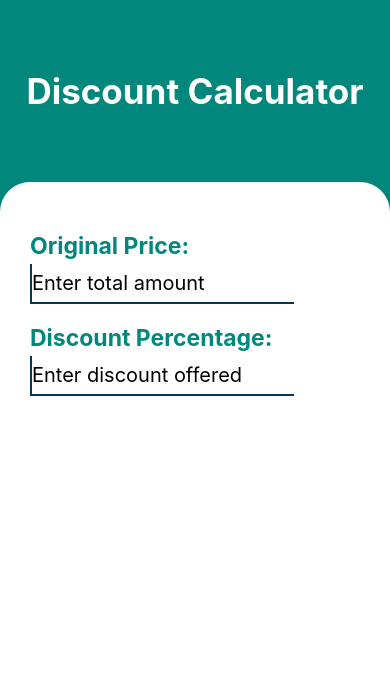
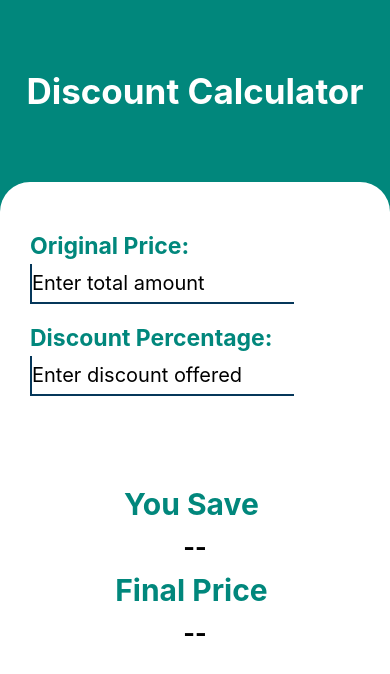
Before and after one commit to mudassirahmad/DiscountCalculator, a React Native app: screen / in a window 390 px wide. Shown: the top 674 px of the page. Built offline with nearby package versions, Linux system fonts and the light colour scheme.

Commit message:
Task 3 & 4 both implemented... You Save & Final Price are calculated and displayed

```diff
--- a/App.js
+++ b/App.js
@@ -1,34 +1,69 @@
 import { StatusBar } from 'expo-status-bar';
-import React from 'react';
-import { StyleSheet, Text, View, TextInput, TouchableWithoutFeedback, Keyboard, ScrollView } from 'react-native';
+import React, { useState , Component, useEffect} from 'react';
+import {  StyleSheet, Text, View, TextInput, TouchableWithoutFeedback, Keyboard, Alert } from 'react-native';
 
 export default function App() {
 
-  const [value, onChangeText] = React.useState('Useless Placeholder');
-  const DismissKeyboard = ({ children }) => (
+  const [save, setSave] = useState();
+  const [finalPrice, setFinalPrice]= useState();
+  const [enteredPrice, setEnterdPrice]= useState("");
+  const [discount , setDiscount]= useState("");
+  const [check, setCheck]=useState(2);
+
+
+  /*const DismissKeyboard = ({ children }) => (
     <TouchableWithoutFeedback onPress={() => Keyboard.dismiss()}>
       {children}
     </TouchableWithoutFeedback>
-  );
+  );*/
+  useEffect(()=>{
+    setCheck(0);
+  }, []);
 
+  function Calculate(){
+    var disc= parseFloat(discount);
+    var price= parseFloat(enteredPrice);
+    if(disc>100){
+      Alert.alert("invalid number", "Discount value must be less than equal to 100");
+      setDiscount("");
+      return;
+    }
+    if(enteredPrice!=="" && discount!==""){
+      var calc=(price*disc)/100;
+      setSave(calc.toFixed(2));
+      var difference= price - calc;
+      setFinalPrice(difference.toFixed(2));
+      setCheck(1);
+    }
+  }
 
   return (
-    <DismissKeyboard>
-
 
     <View style={styles.container}>
        <View style={styles.header}>
          <Text style={styles.headerText}>Discount Calculator</Text>
        </View>
+       <TouchableWithoutFeedback onPress={Keyboard.dismiss} accessible={false}>
        <View style={[styles.footer, ]}>
           <Text style={styles.textStyle}>Original Price:</Text>
-            <TextInput keyboardType="numeric" onSubmitEditing={Keyboard.dismiss} style={styles.inputBox } placeholder="Enter total amount"></TextInput>
+          <View>
+            <TextInput keyboardType="numeric"  style={styles.inputBox}  onChangeText={(enteredPrice)=>setEnterdPrice(enteredPrice)} value={enteredPrice} onEndEditing={Calculate}  placeholder="Enter total amount"></TextInput>
 
+          </View>
           <Text style={[styles.textStyle]}>Discount Percentage:</Text>
-          <TextInput keyboardType="numeric" onSubmitEditing={Keyboard.dismiss} style={styles.inputBox } placeholder="Enter discount offered"></TextInput>
+          <TextInput keyboardType="numeric" style={styles.inputBox }
+           onChangeText={(discount)=>setDiscount(discount)} value={discount} onEndEditing={Calculate} placeholder="Enter discount offered"></TextInput>
+          <View style={{alignItems:"center", justifyContent: "center", marginTop:70}}>
+          <Text style={[styles.textStyle, {fontSize:30}]}>You Save </Text>
+          <Text style={{fontSize:25, textAlign:"center", marginTop:10, marginBottom:10, fontWeight:"bold"}}>{enteredPrice==="" || discount===""? "--":save}</Text>
+          <Text style={[styles.textStyle, {fontSize:30}]}>Final Price </Text>
+          <Text style={{fontSize:25, textAlign:"center", marginTop:10, marginBottom:10, fontWeight: "bold"}}>{enteredPrice===""  || discount===""? "--":finalPrice}</Text>
+          </View>
        </View>
+
+    </TouchableWithoutFeedback>
+
     </View>
-    </DismissKeyboard>
   );
 }
 
```
